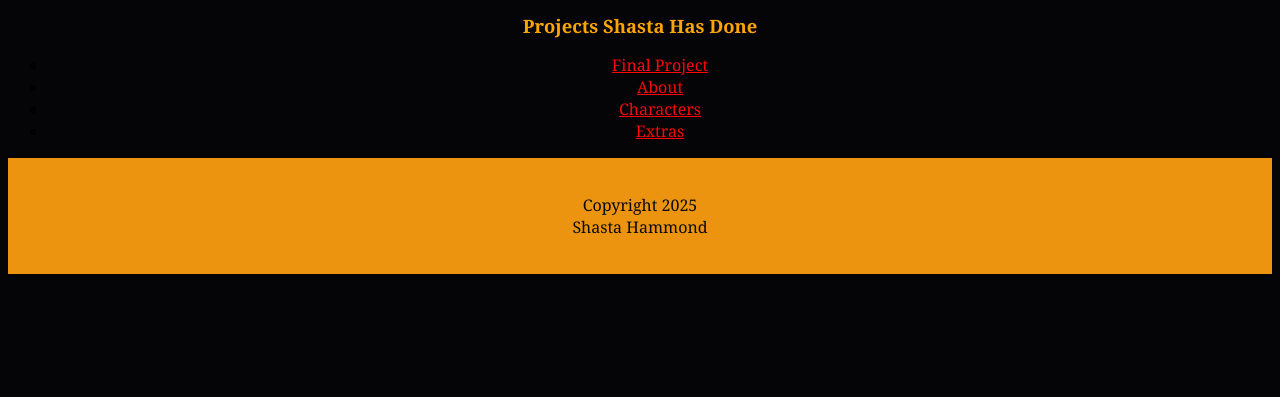
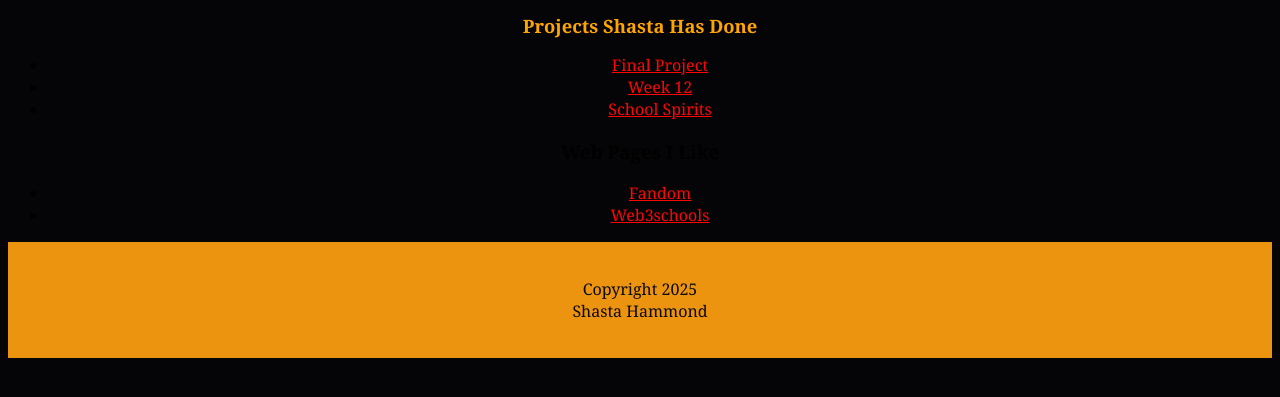
Before and after one commit to SHblog2025/SHblog2025.github.io, a plain HTML site: page index2.html in a window 1280 px wide. Shown: the part 369-766 px from the top of the page. Drawn offline with Linux system fonts and the light colour scheme; files whose address does not match are found by name.

Commit message:
Update index2.html

```diff
--- a/index2.html
+++ b/index2.html
@@ -20,10 +20,18 @@
 
     <div class="navbar">
         <ul>
-        <li><a href="index.html">Final Project</a></li>
-        <li><a href="about.html">About</a></li>
-        <li><a href="characters.html">Characters</a></li>
-        <li><a href="plot.html">Extras</a></li>
+        <li><a href="index2.html">Final Project</a></li>
+        <li><a href="week_12.html">Week 12</a></li>
+        <li><a href="school_spirits.html">School Spirits</a></li>
+
+      </ul>
+
+        <h3>Web Pages I Like</h3>
+
+          <ul>
+        <li><a href="https://www.fandom.com/">Fandom</a></li>
+        <li><a href="https://www.w3schools.com/">Web3schools</a></li>
+
 
       </ul>
 
```
